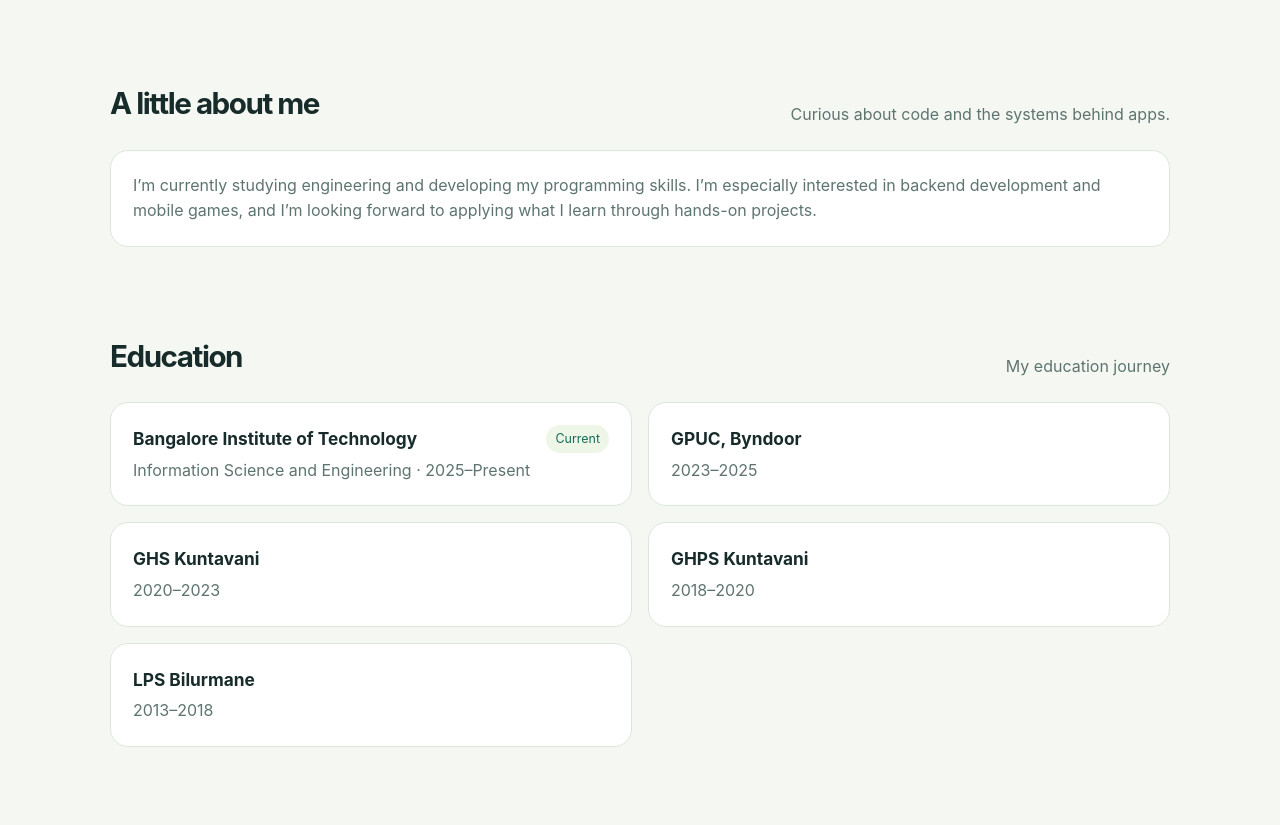
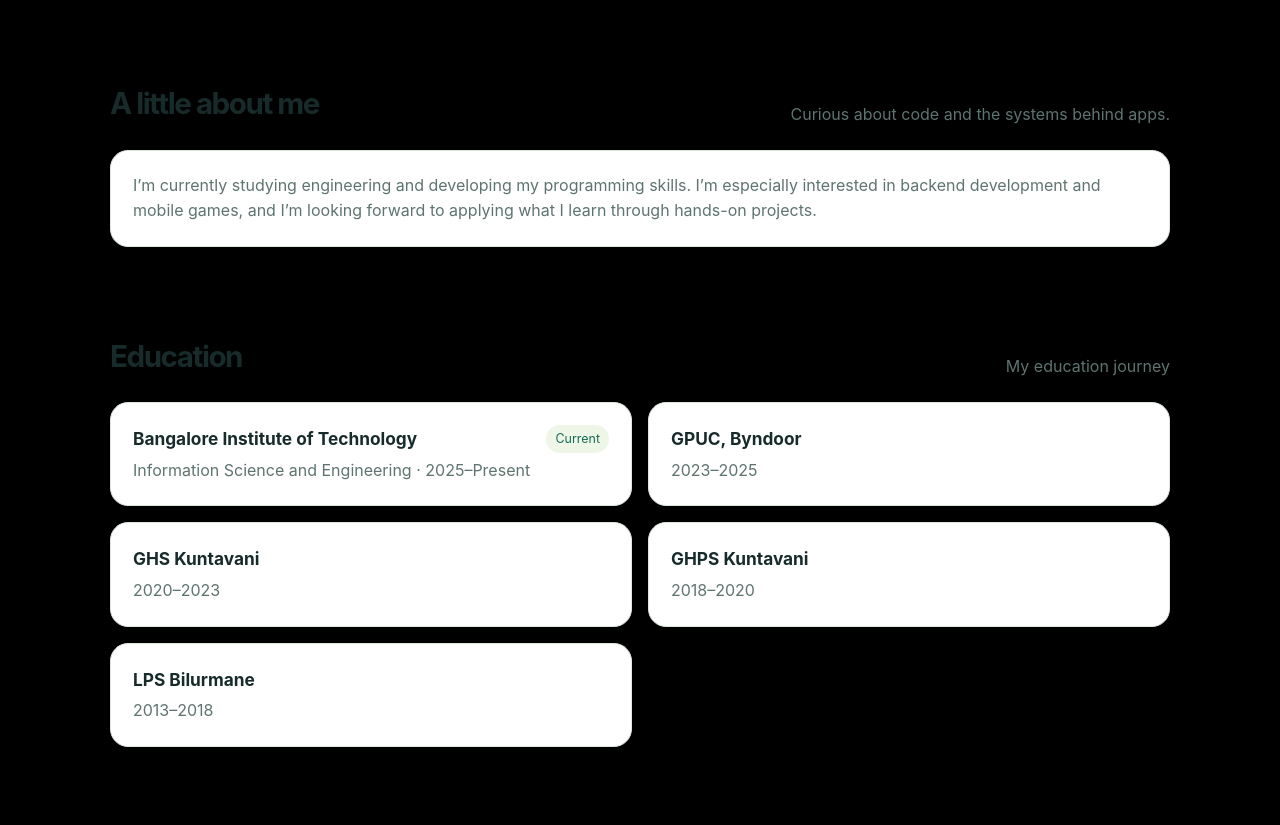
Before and after one commit to harishgond/harishgond.github.io, a plain HTML site: page index.html in a window 1280 px wide. Shown: the part 586-1411 px from the top of the page. Drawn offline with Linux system fonts and the light colour scheme.

Commit message:
adding black background

```diff
--- a/index.html
+++ b/index.html
@@ -6,7 +6,7 @@
   <meta name="description" content="Personal portfolio and resume of Harish Manju Gond, engineering student interested in backend development.">
   <title>Harish Manju Gond | Portfolio</title>
   <style>
-    :root { color-scheme: light; --ink:#172b2a; --muted:#5e7470; --paper:#f5f8f2; --green:#176b58; --lime:#c8ed8b; --line:#dce7dc; }
+  :root { color-scheme: light; --ink:#172b2a; --muted:#5e7470; --paper:#000000; --green:#176b58; --lime:#c8ed8b; --line:#dce7dc; }
     * { box-sizing:border-box; }
     body { margin:0; font-family:Inter, ui-sans-serif, system-ui, -apple-system, "Segoe UI", sans-serif; background:var(--paper); color:var(--ink); line-height:1.6; }
     a { color:inherit; }
```
